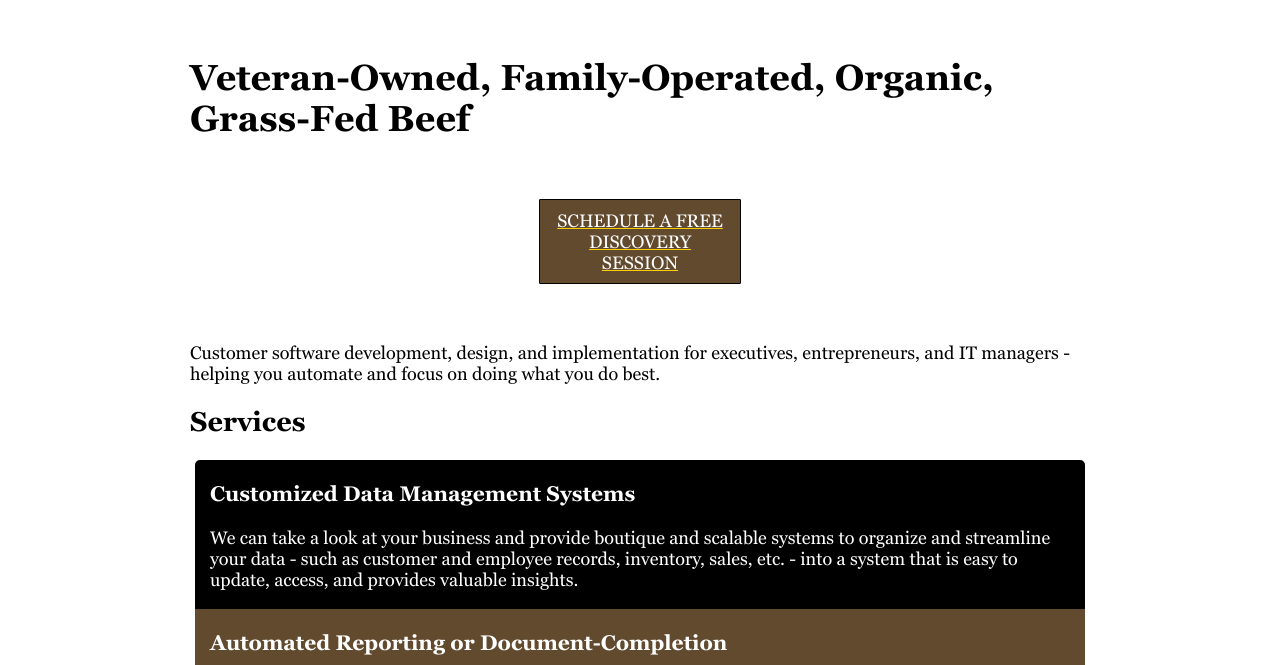
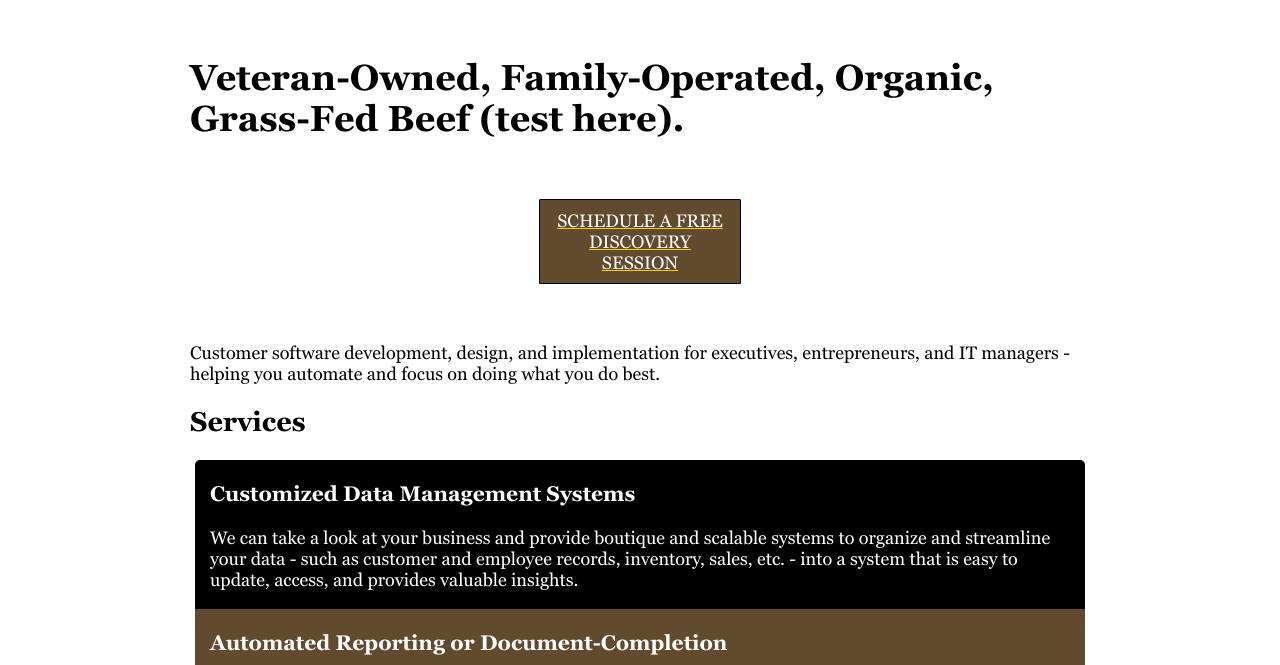
Before and after one commit to zach15james/team7jranch, a plain HTML site: page index.html in a window 1280 px wide. Shown: the part 135-800 px from the top of the page. Drawn offline with Linux system fonts and the light colour scheme.

Commit message:
test for t7j github active updating

```diff
--- a/index.html
+++ b/index.html
@@ -12,7 +12,7 @@
 <body>
   <my-header></my-header>
   <div class="container">
-    <h1>Veteran-Owned, Family-Operated, Organic, Grass-Fed Beef</h1>
+    <h1>Veteran-Owned, Family-Operated, Organic, Grass-Fed Beef (test here).</h1>
     <div class="cta-container">
       <a href="#" class="cta-button">SCHEDULE A FREE DISCOVERY SESSION</a>
     </div>
--- a/styles.css
+++ b/styles.css
@@ -343,6 +343,8 @@ a:hover {
   background-color: black;
   color: var(--text_color);
 }
+
+
 
 .footer-links a img {
   max-width: 30px;
```
